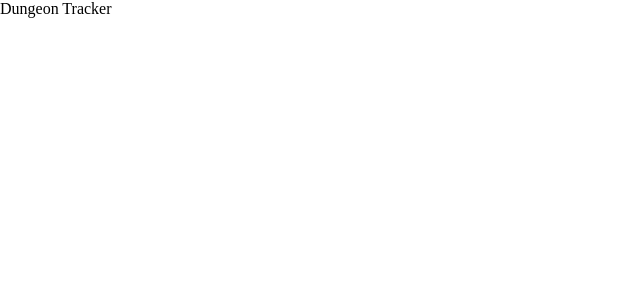
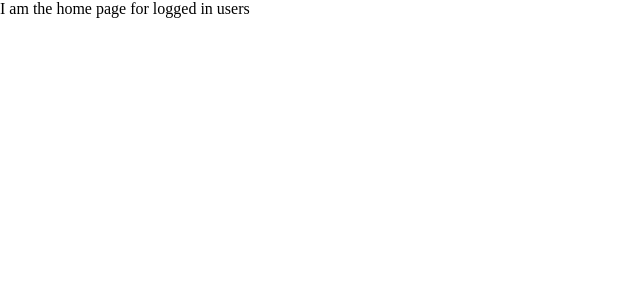
Before and after one commit to franciskershaw/dungeon-tracker, a React (Create React App) app in the folder frontend/: page /home in a window 1280 px wide. Shown: the top 300 px of the page, without its empty margins (0-640 px from the left). Built offline with nearby package versions, Linux system fonts and the light colour scheme.

Commit message:
Add BrowserRouter to App and create temp components for routes

```diff
--- a/frontend/src/App.js
+++ b/frontend/src/App.js
@@ -1,8 +1,17 @@
+import { BrowserRouter, Routes, Route } from 'react-router-dom';
+import LandingPage from './pages/LandingPage/LandingPage';
+import HomePage from './pages/HomePage/HomePage';
+import CampaignPage from './pages/CampaignPage/Campaign';
+
 function App() {
   return (
-    <div className="App">
-      Dungeon Tracker
-    </div>
+    <BrowserRouter>
+      <Routes>
+        <Route path="/" element={<LandingPage />} />
+        <Route path="home" element={<HomePage />} />
+        <Route path="campaign" element={<CampaignPage />} />
+      </Routes>
+    </BrowserRouter>
   );
 }
 
--- /dev/null
+++ b/frontend/src/pages/CampaignPage/Campaign.js
@@ -0,0 +1,9 @@
+const CampaignPage = () => {
+	return (
+		<div>
+			I am the campaign page
+		</div>
+	)
+}
+
+export default CampaignPage;
--- /dev/null
+++ b/frontend/src/pages/HomePage/HomePage.js
@@ -0,0 +1,9 @@
+const HomePage = () => {
+	return (
+		<div>
+			I am the home page for logged in users
+		</div>
+	)
+}
+
+export default HomePage;
--- /dev/null
+++ b/frontend/src/pages/LandingPage/LandingPage.js
@@ -0,0 +1,9 @@
+const LandingPage = () => {
+	return (
+		<div>
+			I am the landing page
+		</div>
+	)
+}
+
+export default LandingPage
```
